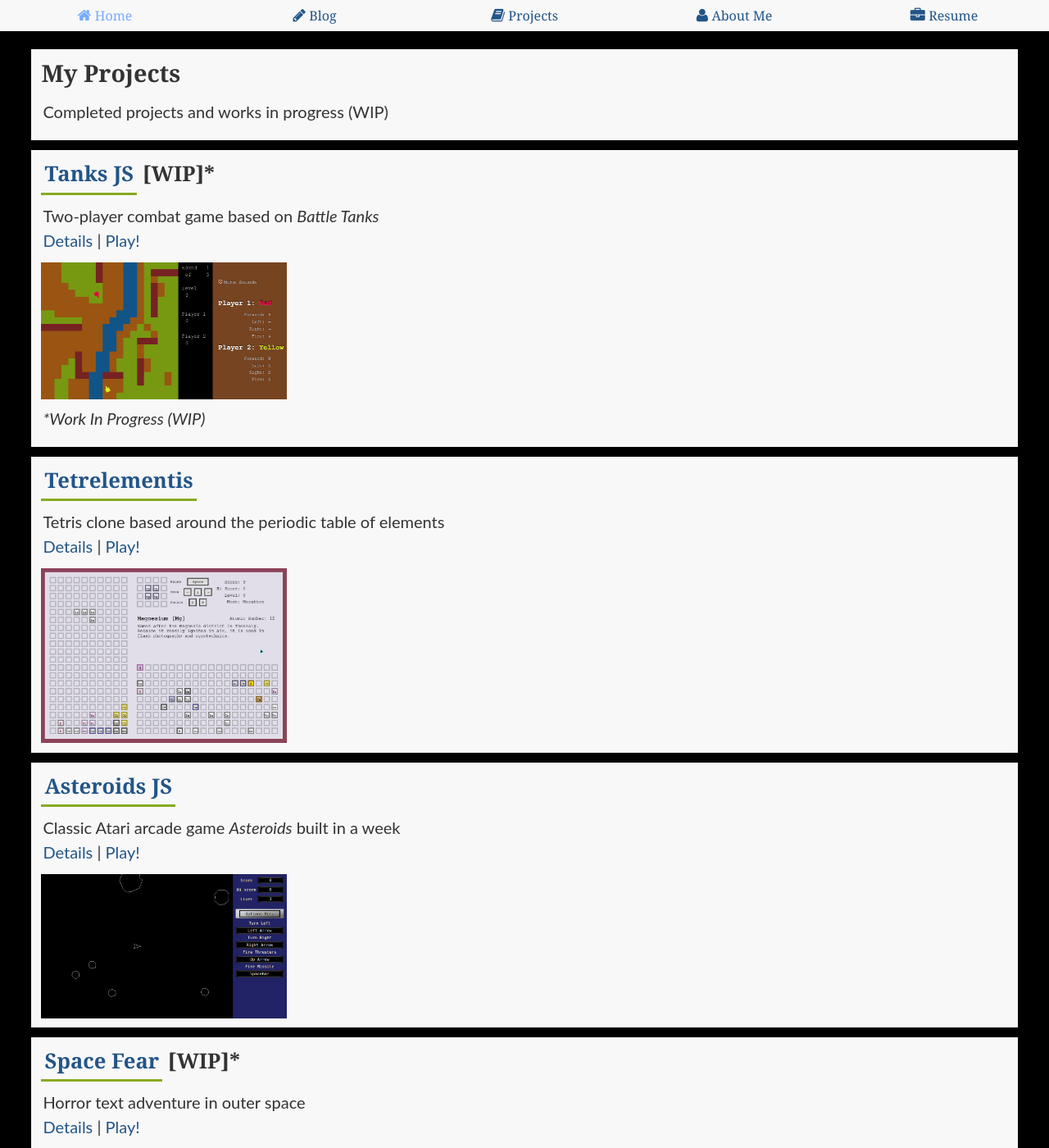
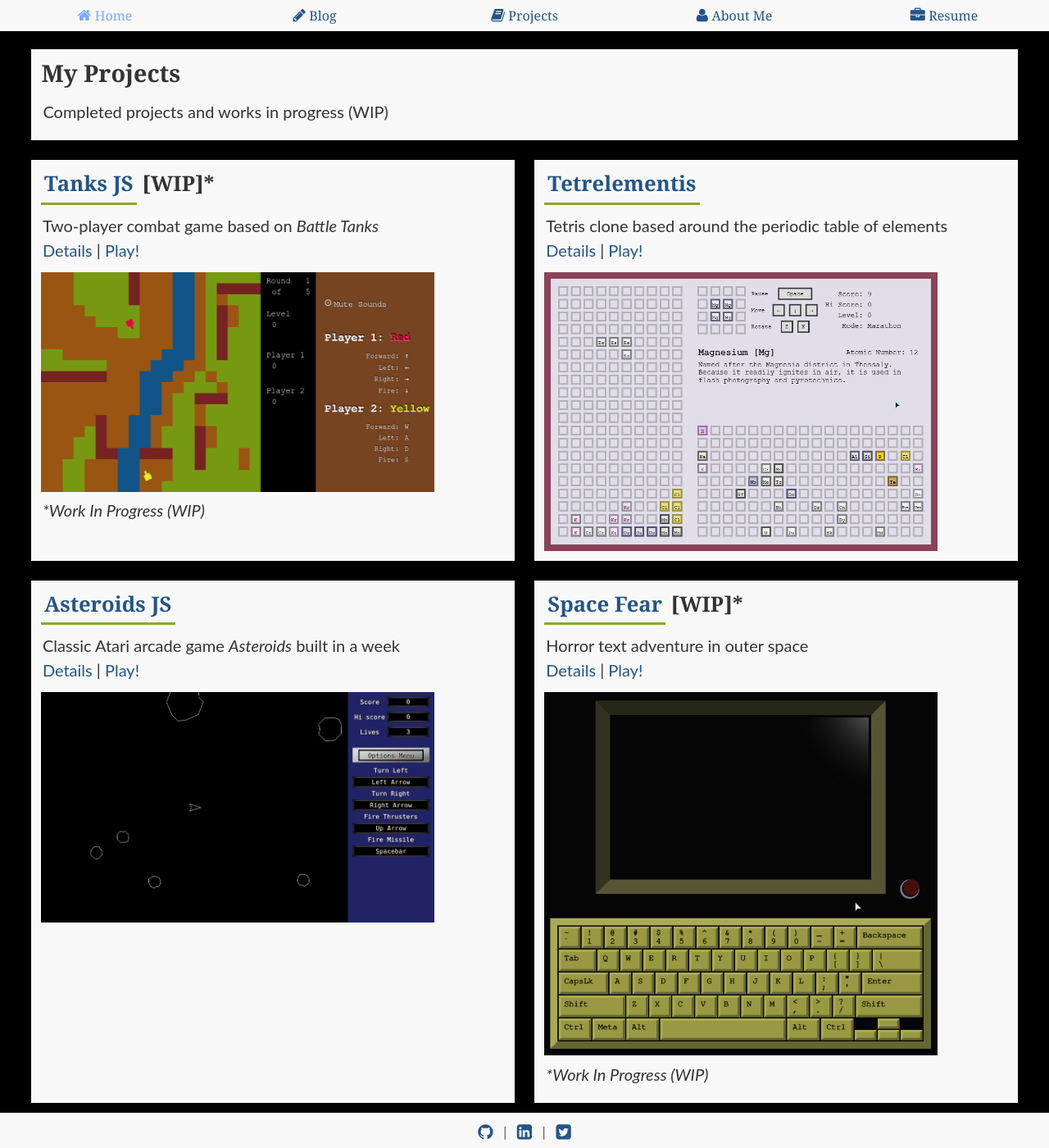
Before and after one commit to peternatewood/RoyTuesday.github.io, a Jekyll site: the page built from _pages/projects.html, in a window 1280 px wide and 1400 px high. Shown: the whole window at 82% size. Built offline with Jekyll 4.4.1, drawn with Linux system fonts in a browser that asks for light colours.

Commit message:
Arrange projects on projects page in grid

```diff
--- a/_pages/projects.html
+++ b/_pages/projects.html
@@ -11,52 +11,54 @@
   </p>
 </article>
 
+<section class="grid">
   <article>
-  <h2 class="article-title"><a href="{{ "\projects\summary\tanks-js" | prepend: site.baseurl }}">Tanks JS</a> [WIP]*</h2>
+    <h2 class="article-title"><a href="{{ '/projects/summary/tanks-js' | prepend: site.baseurl }}">Tanks JS</a> [WIP]*</h2>
     <p class="article-body">
       Two-player combat game based on <em>Battle Tanks</em><br/>
-    <a href="{{ "\projects\summary\tanks-js" | prepend: site.baseurl }}">Details</a> | <a href="{{ "\projects\tanks-js" | prepend: site.baseurl }}">Play!</a>
+      <a href="{{ '/projects/summary/tanks-js' | prepend: site.baseurl }}">Details</a> | <a href="{{ '/projects/tanks-js' | prepend: site.baseurl }}">Play!</a>
     </p>
-  <div class="image-wrapper thumbnail">
-    <img src="{{ "/imgs/tanks-js.jpg" | prepend: site.baseurl }}" alt="Tanks JS">
-  </div>
+    <a class="image-wrapper thumbnail" href="{{ '/projects/tanks-js' | prepend: site.baseurl }}">
+      <img src="{{ '/imgs/tanks-js.jpg' | prepend: site.baseurl }}" alt="Tanks JS">
+    </a>
     <p class="article-body">
       <em>*Work In Progress (WIP)</em>
     </p>
   </article>
 
   <article>
-  <h2 class="article-title"><a href="{{ "\projects\summary\tetrelementis" | prepend: site.baseurl }}">Tetrelementis</a></h2>
+    <h2 class="article-title"><a href="{{ '/projects/summary/tetrelementis' | prepend: site.baseurl }}">Tetrelementis</a></h2>
     <p class="article-body">
       Tetris clone based around the periodic table of elements<br/>
-    <a href="{{ "\projects\summary\tetrelementis" | prepend: site.baseurl }}">Details</a> | <a href="{{ "\projects\tetrelementis" | prepend: site.baseurl }}">Play!</a>
+      <a href="{{ '/projects/summary/tetrelementis' | prepend: site.baseurl }}">Details</a> | <a href="{{ '/projects/tetrelementis' | prepend: site.baseurl }}">Play!</a>
     </p>
-  <div class="image-wrapper thumbnail">
-    <img src="{{ "/imgs/tetrelementis.jpg" | prepend: site.baseul }}" alt="Tetrelementis">
-  </div>
+    <a class="image-wrapper thumbnail" href="{{ '/projects/tetrelementis' | prepend: site.baseurl }}">
+      <img src="{{ '/imgs/tetrelementis.jpg' | prepend: site.baseul }}" alt="Tetrelementis">
+    </a>
   </article>
 
   <article>
-  <h2 class="article-title"><a href="{{ "\projects\summary\asteroids-js" | prepend: site.baseurl }}">Asteroids JS</a></h2>
+    <h2 class="article-title"><a href="{{ '/projects/summary/asteroids-js' | prepend: site.baseurl }}">Asteroids JS</a></h2>
     <p class="article-body">
       Classic Atari arcade game <em>Asteroids</em> built in a week<br/>
-    <a href="{{ "\projects\summary\asteroids-js" | prepend: site.baseurl }}">Details</a> | <a href="{{ "\projects\asteroids-js" | prepend: site.baseurl }}">Play!</a>
+      <a href="{{ '/projects/summary/asteroids-js' | prepend: site.baseurl }}">Details</a> | <a href="{{ '/projects/asteroids-js' | prepend: site.baseurl }}">Play!</a>
     </p>
-  <div class="image-wrapper thumbnail">
-    <img src="{{ "/imgs/asteroids-js.jpg" | prepend: site.baseurl }}" alt="Asteroids JS">
-  </div>
+    <a class="image-wrapper thumbnail" href="{{ '/projects/asteroids-js' | prepend: site.baseurl }}">
+      <img src="{{ '/imgs/asteroids-js.jpg' | prepend: site.baseurl }}" alt="Asteroids JS">
+    </a>
   </article>
 
   <article>
-  <h2 class="article-title"><a href="{{ "\projects\summary\space-fear" | prepend: site.baseurl }}">Space Fear</a> [WIP]*</h2>
+    <h2 class="article-title"><a href="{{ '/projects/summary/space-fear' | prepend: site.baseurl }}">Space Fear</a> [WIP]*</h2>
     <p class="article-body">
       Horror text adventure in outer space<br/>
-    <a href="{{ "\projects\summary\space-fear" | prepend: site.baseurl }}">Details</a> | <a href="{{ "\projects\space-fear" | prepend: site.baseurl }}">Play!</a>
+      <a href="{{ '/projects/summary/space-fear' | prepend: site.baseurl }}">Details</a> | <a href="{{ '/projects/space-fear' | prepend: site.baseurl }}">Play!</a>
     </p>
-  <div class="image-wrapper thumbnail">
-    <img src="{{ "/imgs/space-fear.jpg" | prepend: site.baseurl }}" alt="Space Fear">
-  </div>
+    <a class="image-wrapper thumbnail" href="{{ '/projects/space-fear' | prepend: site.baseurl }}">
+      <img src="{{ '/imgs/space-fear.jpg' | prepend: site.baseurl }}" alt="Space Fear">
+    </a>
     <p class="article-body">
       <em>*Work In Progress (WIP)</em>
     </p>
   </article>
+</section>
--- a/_sass/desktop.scss
+++ b/_sass/desktop.scss
@@ -6,6 +6,10 @@
 
   .image-wrapper {
     margin: 0 12px;
+
+    &.thumbnail {
+      max-width: 480px;
+    }
   }
 }
 
--- a/_sass/phone.scss
+++ b/_sass/phone.scss
@@ -99,12 +99,13 @@
   display: none;
 }
 .image-wrapper {
+  display: block;
   margin: 0 auto;
   width: 94%;
   max-width: 600px;
 
   &.thumbnail {
-    max-width: 300px;
+    max-width: 320px;
   }
 }
 .code {
--- a/_sass/tablet.scss
+++ b/_sass/tablet.scss
@@ -15,6 +15,16 @@
     font: 16px $roboto;
   }
 
+  .grid {
+    display: flex;
+    flex-wrap: wrap;
+    margin: 0 auto;
+    width: 96%;
+  }
+  .grid > article {
+    width: 48%;
+  }
+
   .article-title {
     font-size: 1.6em;
   }
```
Lines whose indentation alone changed are shown as unchanged.
